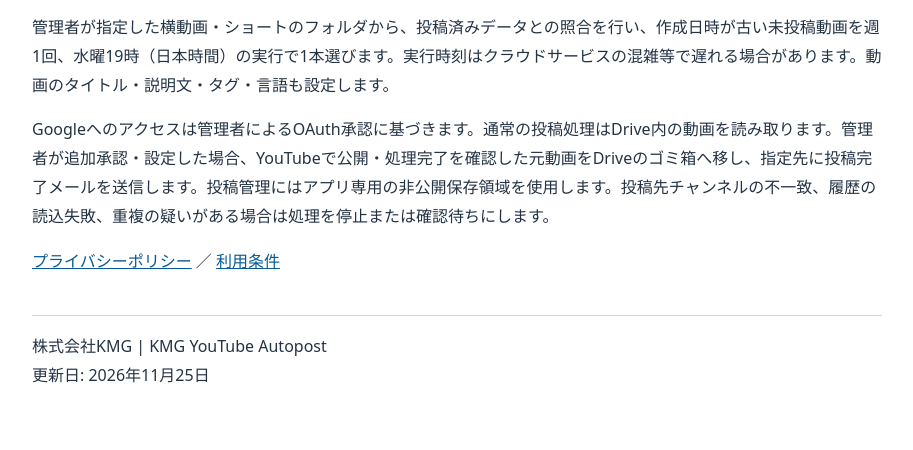
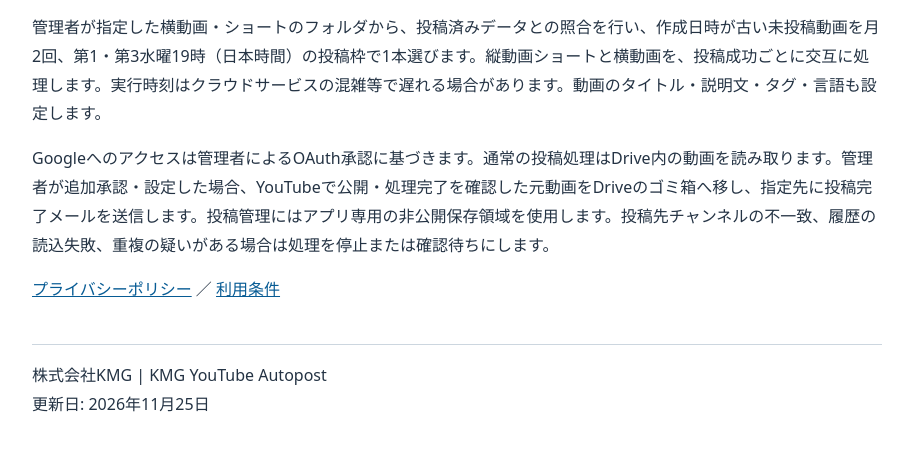
Before and after one commit to singroup2371-hash/kmg-autopost-info, a plain HTML site: page index.html in a window 1280 px wide. Shown: the part 234-684 px from the top of the page, without its empty margins (183-1096 px from the left). Drawn offline with Linux system fonts and the light colour scheme.

Commit message:
Describe twice-monthly alternating Shorts and long-video schedule

```diff
--- a/index.html
+++ b/index.html
@@ -1,6 +1,6 @@
 <!doctype html>
 <html lang="ja"><head><meta charset="utf-8"><meta name="viewport" content="width=device-width,initial-scale=1"><title>KMG YouTube Autopost</title><style>body{font:16px/1.8 system-ui,sans-serif;color:#243344;max-width:850px;margin:40px auto;padding:0 24px}h1,h2,h3{line-height:1.4}nav{border-bottom:1px solid #ccd6df;padding-bottom:16px}a{color:#075b94}footer{margin-top:40px;border-top:1px solid #ccd6df;padding-top:16px}</style></head><body><nav><a href="index.html">アプリ概要</a> | <a href="privacy.html">プライバシーポリシー</a> | <a href="terms.html">利用条件</a></nav><main><h1>アプリ概要</h1>
 <p>KMG YouTube Autopostは、株式会社KMGが管理するGoogle Driveの動画を、KMGのYouTubeチャンネルに定期投稿するための社内運用アプリです。一般の利用者向けの登録サービスではありません。</p>
-<p>管理者が指定した横動画・ショートのフォルダから、投稿済みデータとの照合を行い、作成日時が古い未投稿動画を週1回、水曜19時（日本時間）の実行で1本選びます。実行時刻はクラウドサービスの混雑等で遅れる場合があります。動画のタイトル・説明文・タグ・言語も設定します。</p>
+<p>管理者が指定した横動画・ショートのフォルダから、投稿済みデータとの照合を行い、作成日時が古い未投稿動画を月2回、第1・第3水曜19時（日本時間）の投稿枠で1本選びます。縦動画ショートと横動画を、投稿成功ごとに交互に処理します。実行時刻はクラウドサービスの混雑等で遅れる場合があります。動画のタイトル・説明文・タグ・言語も設定します。</p>
 <p>Googleへのアクセスは管理者によるOAuth承認に基づきます。通常の投稿処理はDrive内の動画を読み取ります。管理者が追加承認・設定した場合、YouTubeで公開・処理完了を確認した元動画をDriveのゴミ箱へ移し、指定先に投稿完了メールを送信します。投稿管理にはアプリ専用の非公開保存領域を使用します。投稿先チャンネルの不一致、履歴の読込失敗、重複の疑いがある場合は処理を停止または確認待ちにします。</p>
 <p><a href="privacy.html">プライバシーポリシー</a> ／ <a href="terms.html">利用条件</a></p></main><footer>株式会社KMG | KMG YouTube Autopost<br>更新日: 2026年11月25日</footer></body></html>
```
